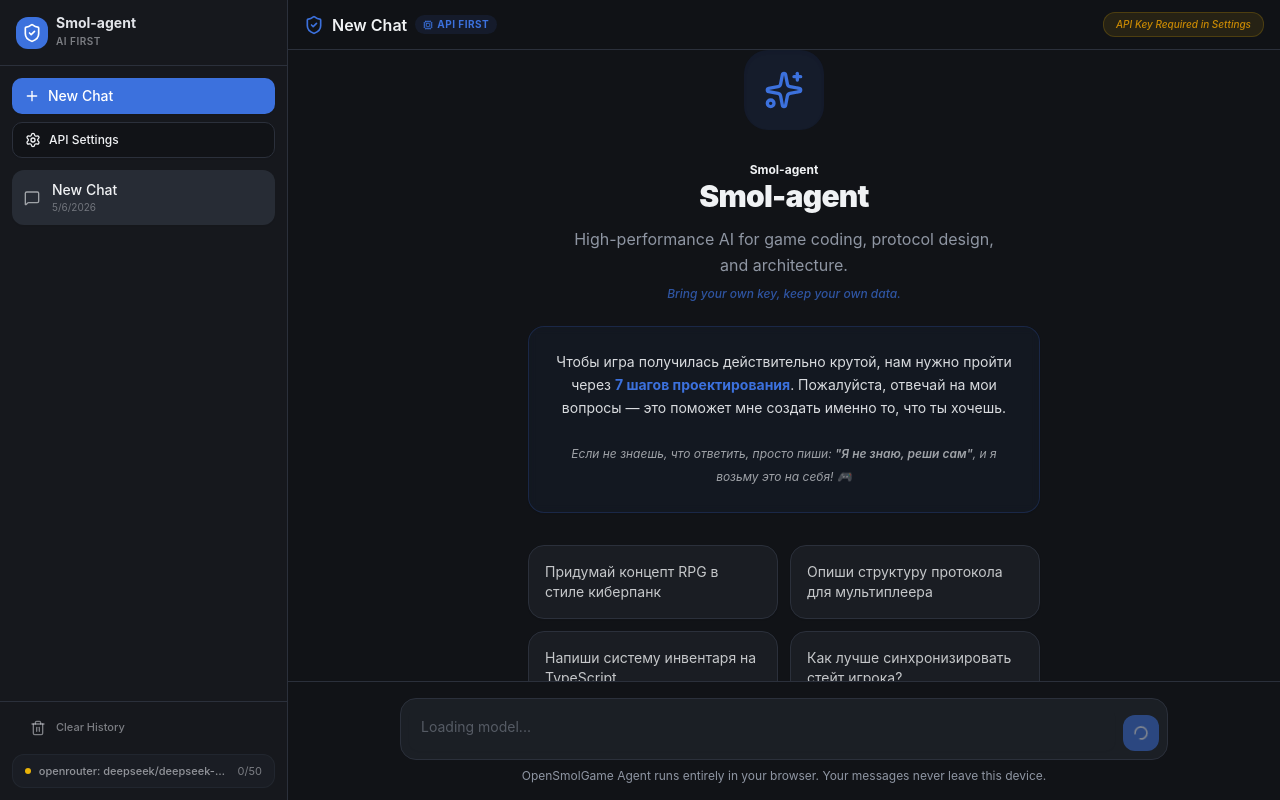
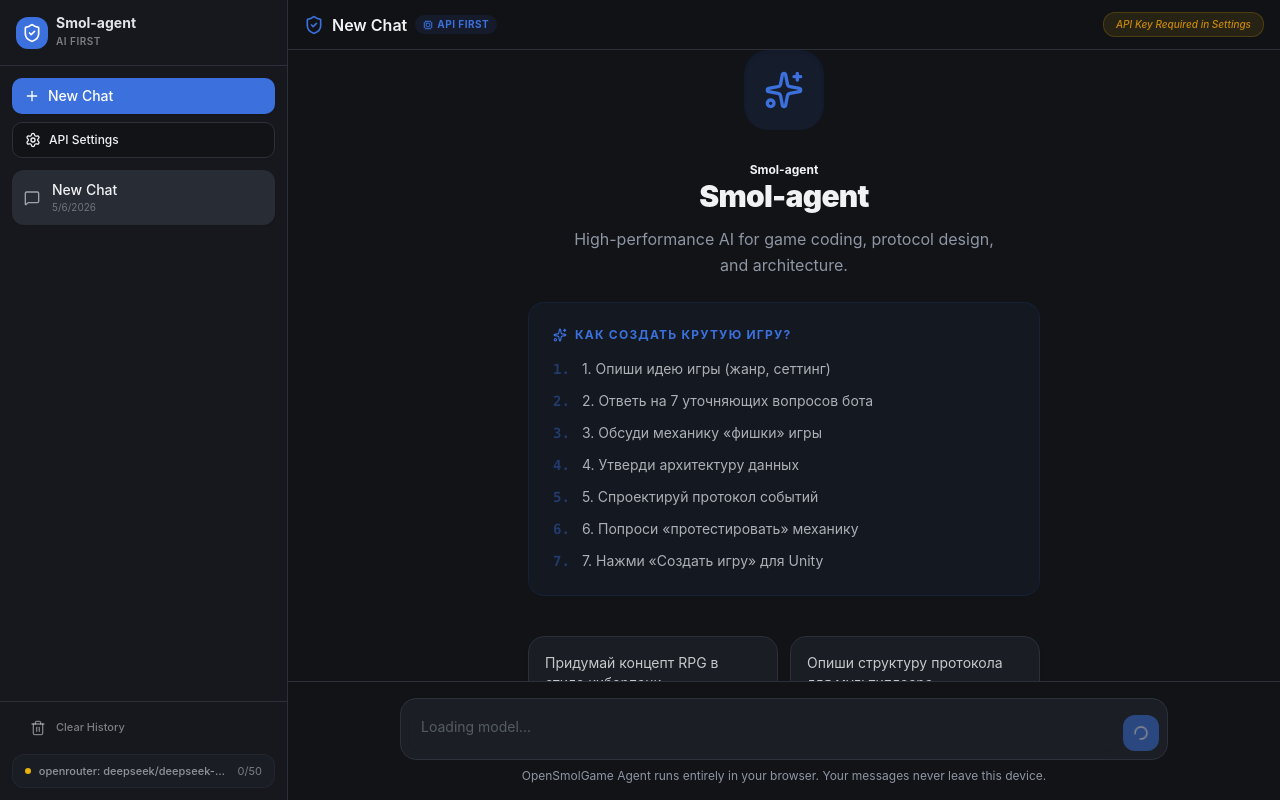
Before and after one commit to RomanDorokhin/OpenSmolGame, a React (Vite) app: page /OpenSmolGame/ in a window 1280 px wide. Built offline with nearby package versions, Linux system fonts and the light colour scheme.

Commit message:
Sync: Update Home UI with refined 7-step onboarding and branding

```diff
--- a/src/pages/Home.tsx
+++ b/src/pages/Home.tsx
@@ -139,19 +139,29 @@ export default function Home() {
                   </h2>
                   <p className="text-muted-foreground text-center max-w-md mb-6 leading-relaxed">
                     High-performance AI for game coding, protocol design, and architecture.
-                    <br />
-                    <span className="text-xs opacity-70 mt-2 block italic text-primary font-medium">Bring your own key, keep your own data.</span>
                   </p>
 
-                  <div className="bg-primary/5 border border-primary/20 rounded-2xl p-6 mb-8 max-w-lg w-full text-center backdrop-blur-sm shadow-sm">
-                    <p className="text-sm text-foreground/90 leading-relaxed">
-                      Чтобы игра получилась действительно крутой, нам нужно пройти через <span className="text-primary font-bold">7 шагов проектирования</span>.
-                      Пожалуйста, отвечай на мои вопросы — это поможет мне создать именно то, что ты хочешь.
-                      <br /><br />
-                      <span className="text-xs opacity-70 italic">
-                        Если не знаешь, что ответить, просто пиши: <span className="font-semibold">"Я не знаю, реши сам"</span>, и я возьму это на себя! 🎮
-                      </span>
-                    </p>
+                  <div className="w-full max-w-lg bg-primary/5 border border-primary/10 rounded-2xl p-6 mb-10 text-left">
+                    <h3 className="text-xs font-bold text-primary uppercase tracking-widest mb-4 flex items-center gap-2">
+                      <Sparkles size={14} />
+                      Как создать крутую игру?
+                    </h3>
+                    <div className="space-y-3">
+                      {[
+                        "1. Опиши идею игры (жанр, сеттинг)",
+                        "2. Ответь на 7 уточняющих вопросов бота",
+                        "3. Обсуди механику «фишки» игры",
+                        "4. Утверди архитектуру данных",
+                        "5. Спроектируй протокол событий",
+                        "6. Попроси «протестировать» механику",
+                        "7. Нажми «Создать игру» для Unity"
+                      ].map((step, i) => (
+                        <div key={i} className="flex gap-3 text-sm text-foreground/70">
+                          <span className="font-mono text-primary/40 font-bold">{i+1}.</span>
+                          <span>{step}</span>
+                        </div>
+                      ))}
+                    </div>
                   </div>
                   <div className="grid grid-cols-1 sm:grid-cols-2 gap-3 w-full max-w-lg">
                     {[
```
